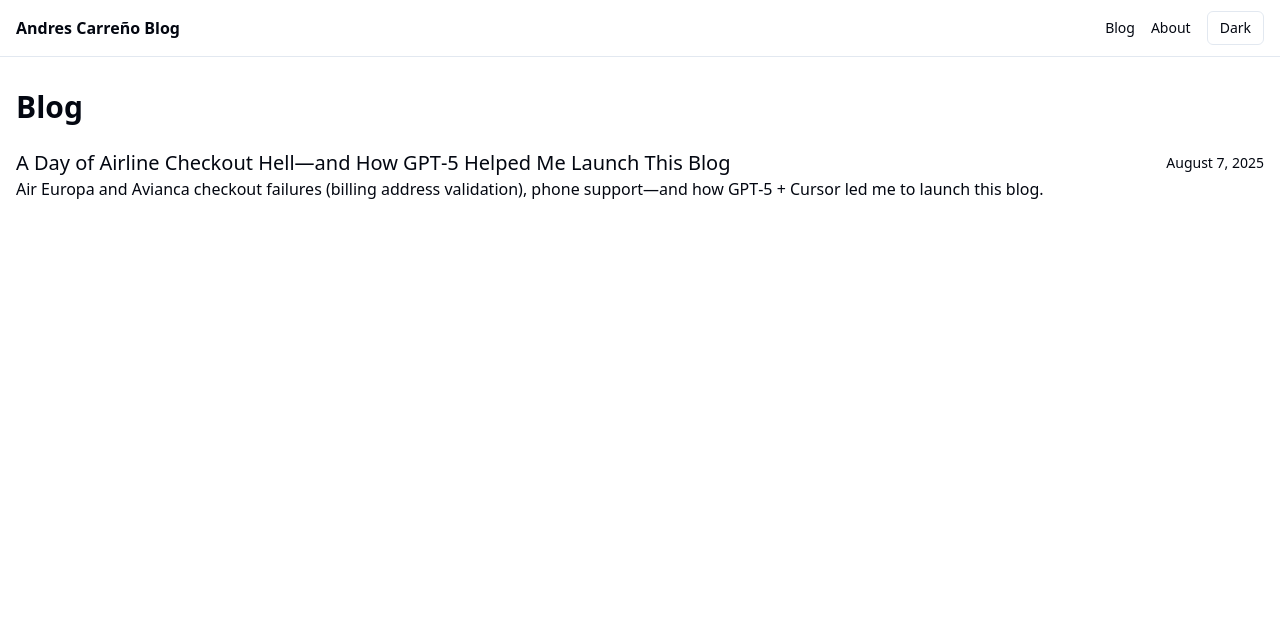
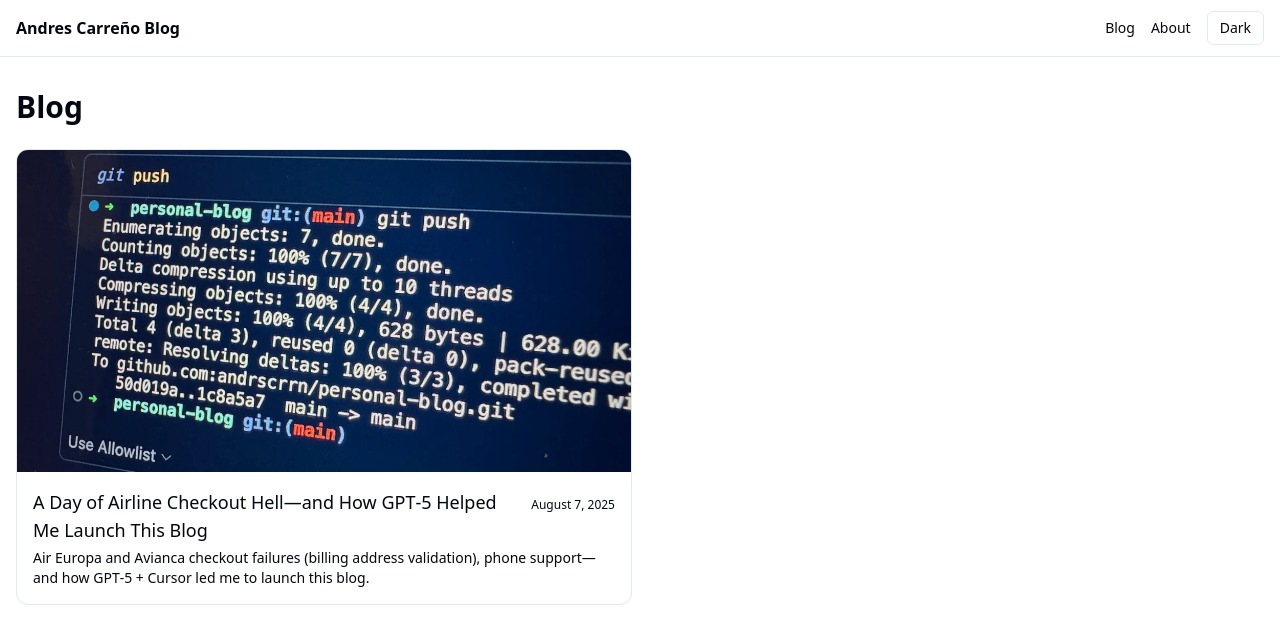
Before and after one commit to andrscrrn/personal-blog, a Next.js app: page /blog in a window 1280 px wide. Shown: the top 644 px of the page. Built offline with nearby package versions, Linux system fonts and the light colour scheme; no server answers.

Commit message:
UI: display post images using next/image on post detail and listings; card layout updates

```diff
--- a/app/blog/[slug]/page.tsx
+++ b/app/blog/[slug]/page.tsx
@@ -8,6 +8,7 @@ import { Comments } from "@/components/Comments";
 import { absoluteUrl } from "@/lib/site";
 import type { Metadata } from "next";
 import { formatDate } from "@/lib/date";
+import Image from "next/image";
 
 type Props = { params: Promise<{ slug: string }> };
 
@@ -80,6 +81,18 @@ export default async function BlogPostPage({ params }: Props) {
   return (
     <div className="space-y-8">
       <article className="prose prose-lg max-w-prose mx-auto">
+        <div className="mb-6 -mx-4 sm:mx-0">
+          <div className="relative aspect-[1200/630] overflow-hidden rounded-xl border border-border">
+            <Image
+              src={post.meta.image ?? "/globe.svg"}
+              alt={post.meta.title}
+              fill
+              sizes="(min-width: 640px) 640px, 100vw"
+              className="object-cover"
+              priority
+            />
+          </div>
+        </div>
         <h1>{post.meta.title}</h1>
         <p className="!mt-0 text-sm text-muted-foreground">
           <time>{formatDate(post.meta.date)}</time>
--- a/app/blog/page.tsx
+++ b/app/blog/page.tsx
@@ -1,6 +1,7 @@
 import Link from "next/link";
 import { getAllPosts } from "@/lib/posts";
 import { formatDate } from "@/lib/date";
+import Image from "next/image";
 
 export const metadata = {
   title: "Blog",
@@ -12,19 +13,30 @@ export default async function BlogIndexPage() {
   return (
     <div className="space-y-6">
       <h1 className="text-3xl font-semibold">Blog</h1>
-      <ul className="space-y-4">
+      <ul className="grid gap-4 md:grid-cols-2">
         {posts.map((post) => (
-          <li key={post.slug}>
-            <Link href={`/blog/${post.slug}`} className="group">
-              <div className="flex items-center justify-between">
-                <h2 className="text-xl font-medium group-hover:text-primary transition-colors">
-                  {post.title}
-                </h2>
-                <time className="text-sm text-muted-foreground">
-                  {formatDate(post.date)}
-                </time>
+          <li key={post.slug} className="group rounded-xl border border-border bg-card overflow-hidden">
+            <Link href={`/blog/${post.slug}`} className="block">
+              <div className="relative aspect-[1200/630]">
+                <Image
+                  src={post.image ?? "/globe.svg"}
+                  alt={post.title}
+                  fill
+                  sizes="(min-width: 768px) 50vw, 100vw"
+                  className="object-cover"
+                />
               </div>
-              <p className="text-muted-foreground">{post.description}</p>
+              <div className="p-4 space-y-1">
+                <div className="flex items-baseline justify-between gap-3">
+                  <h2 className="text-lg font-medium group-hover:text-primary transition-colors">
+                    {post.title}
+                  </h2>
+                  <time className="text-xs text-muted-foreground whitespace-nowrap">
+                    {formatDate(post.date)}
+                  </time>
+                </div>
+                <p className="text-sm text-muted-foreground line-clamp-2">{post.description}</p>
+              </div>
             </Link>
           </li>
         ))}
--- a/app/page.tsx
+++ b/app/page.tsx
@@ -1,6 +1,7 @@
 import Link from "next/link";
 import { getAllPosts } from "@/lib/posts";
 import { formatDate } from "@/lib/date";
+import Image from "next/image";
 
 export default async function Home() {
   const posts = await getAllPosts();
@@ -53,9 +54,19 @@ export default async function Home() {
           {posts.map((post) => (
             <li
               key={post.slug}
-              className="group rounded-xl border border-border bg-card p-5 hover:shadow-sm transition"
+              className="group rounded-xl border border-border bg-card hover:shadow-sm transition overflow-hidden"
             >
-              <Link href={`/blog/${post.slug}`} className="block space-y-2">
+              <Link href={`/blog/${post.slug}`} className="block">
+                <div className="relative aspect-[1200/630]">
+                  <Image
+                    src={post.image ?? "/globe.svg"}
+                    alt={post.title}
+                    fill
+                    sizes="(min-width: 768px) 50vw, 100vw"
+                    className="object-cover"
+                  />
+                </div>
+                <div className="p-5 space-y-2">
                   <h3 className="text-xl font-medium group-hover:text-primary transition-colors">
                     {post.title}
                   </h3>
@@ -65,6 +76,7 @@ export default async function Home() {
                   <time className="text-xs text-muted-foreground">
                     {formatDate(post.date)}
                   </time>
+                </div>
               </Link>
             </li>
           ))}
```
Lines whose indentation alone changed are shown as unchanged.
